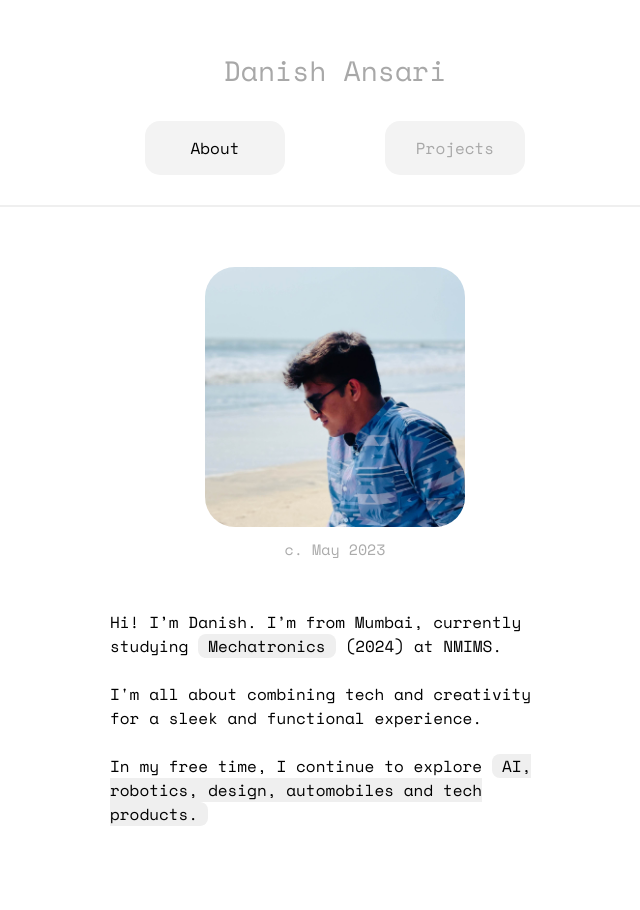
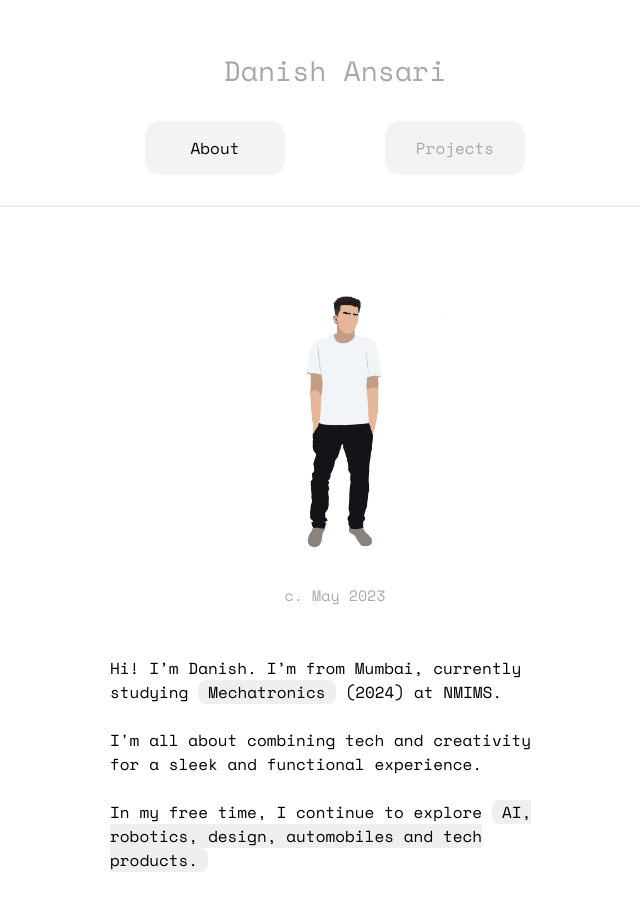
Before and after one commit to dan10ish/dan10ish.github.io, a React (Create React App) app: page /about in a window 1280 px wide. Shown: the top 910 px of the page, without its empty margins (305-945 px from the left). Built offline with nearby package versions, Linux system fonts and the light colour scheme; no server answers.

Commit message:
📸 Changed About pic and Optimized Website

```diff
--- a/src/AnimatePage.jsx
+++ b/src/AnimatePage.jsx
@@ -2,7 +2,7 @@ import { motion } from "framer-motion";
 import React from "react";
 
 const animations = {
-  initial: { opacity: 0.5, y: -6 },
+  initial: { opacity: 0.3, y: -6 },
   animate: { opacity: 1, y: 0 },
   exit: { opacity: 0 },
 };
@@ -14,7 +14,7 @@ export const AnimatePage = ({ children }) => {
       initial="initial"
       animate="animate"
       exit="exit"
-      transition={{ duration: 0.6 }}
+      transition={{ duration: 0.8 }}
     >
       {children}
     </motion.div>
--- a/src/components/About.jsx
+++ b/src/components/About.jsx
@@ -1,6 +1,6 @@
 import React from "react";
 import "../index.css";
-import pic from "../assets/aboutPic.jpeg";
+import pic from "../assets/dan.jpeg";
 import { Link } from "react-router-dom";
 import AnimatePage from "../AnimatePage";
 
--- a/src/index.css
+++ b/src/index.css
@@ -167,8 +167,10 @@ main {
 }
 
 .pic img {
-  width: 200px;
-  border-radius: 30px;
+  width: 170px;
+  margin-top: -50px;
+  position: relative;
+  left: 10px;
 }
 
 .captured {
@@ -343,8 +345,11 @@ main {
   }
 
   .pic img {
-    width: 260px;
-    border-radius: 30px;
+    width: 200px;
+    /* border-radius: 30px; */
+    margin-top: -50px;
+    position: relative;
+    left: 15px;
   }
 
   .captured {
```
Also changed, not shown: src/assets/dan.jpeg (added), 14 other files (tests, documents, lock files or other folders).
